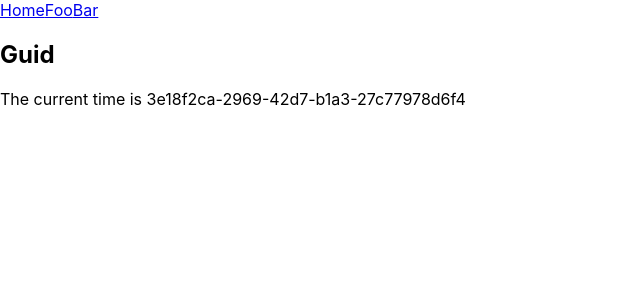
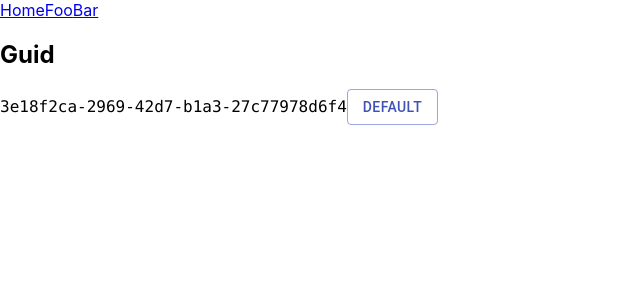
Before and after one commit to smoksnes/mega-randomizer, a React (Create React App) app: page /#/guid in a window 1280 px wide. Shown: the top 300 px of the page, without its empty margins (0-640 px from the left). Built offline with nearby package versions, Linux system fonts and the light colour scheme.

Commit message:
Button for guid

```diff
--- a/src/components/guid-generator.tsx
+++ b/src/components/guid-generator.tsx
@@ -1,4 +1,6 @@
 import React, { Component } from 'react'; // let's also import Component
+import { makeStyles } from '@material-ui/core/styles';
+import Button from '@material-ui/core/Button';
 
 // the clock's state has one field: The current time, based upon the
 // JavaScript class Date
@@ -7,21 +9,28 @@ type GuidGeneratorState ={
   guids:string[]
 }
 
+const useStyles = makeStyles(theme => ({
+  button: {
+    margin: theme.spacing(1),
+  },
+  input: {
+    display: 'none',
+  },
+}));
+
 // Clock has no properties, but the current state is of type ClockState
 // The generic parameters in the Component typing allow to pass props
 // and state. Since we don't have props, we pass an empty object.
 export class GuidGenerator extends Component<{},GuidGeneratorState> {
 
-constructor(props: Readonly<{}>){
-  super(props);
-}
+  constructor(props: Readonly<{}>){
+    super(props);
+  }
+  // classes = useStyles();
 
   // Before the component mounts, we initialise our state
   componentWillMount() {
-    let guids = this.generateGuid(1);
-    this.setState({
-      guids: guids
-    });
+    this.generateGuidsAndSetState(1)
   }
 
   private generateGuid(count:Number): string[]{
@@ -33,6 +42,15 @@ constructor(props: Readonly<{}>){
     return list;
   }
 
+  private generateGuidsAndSetState(count:Number) {
+    let guids = this.generateGuid(count);
+    this.setState({
+      guids: guids
+    });
+  }
+
+
+
   private generateOneGuid():string{
     return 'xxxxxxxx-xxxx-4xxx-yxxx-xxxxxxxxxxxx'.replace(/[xy]/g, function(c) {
       var r = Math.random() * 16 | 0, v = c == 'x' ? r : (r & 0x3 | 0x8);
@@ -40,9 +58,12 @@ constructor(props: Readonly<{}>){
     });
   }
 
-
   // render will know everything!
   render() {
-    return <p>The current time is {this.state.guids }</p>
+    return <div>
+        <code>{this.state.guids }</code>
+        <Button onClick={() => { this.generateGuidsAndSetState(1); }} variant="outlined" color="primary">Default</Button>
+    </div>
+
   }
 }
```
